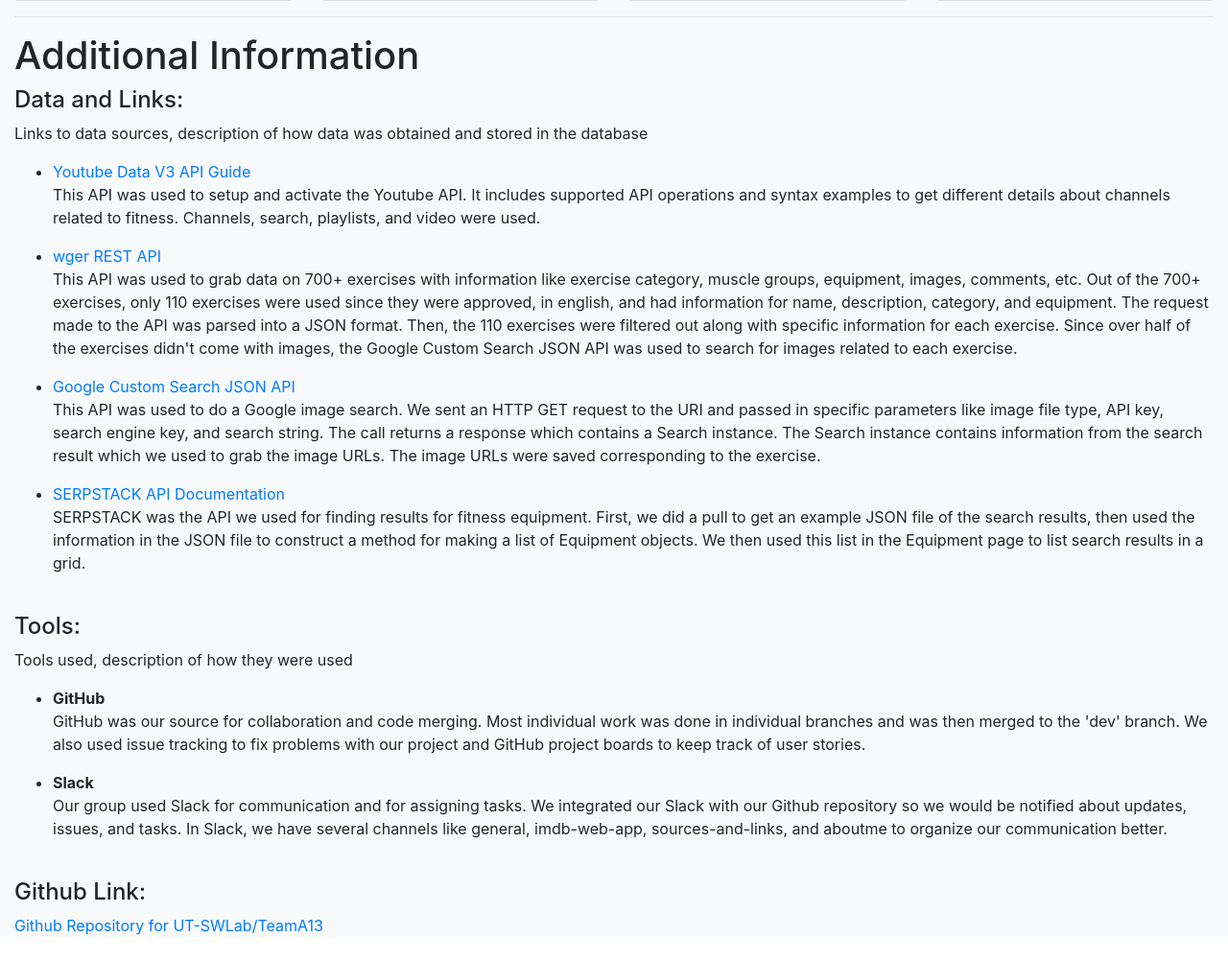
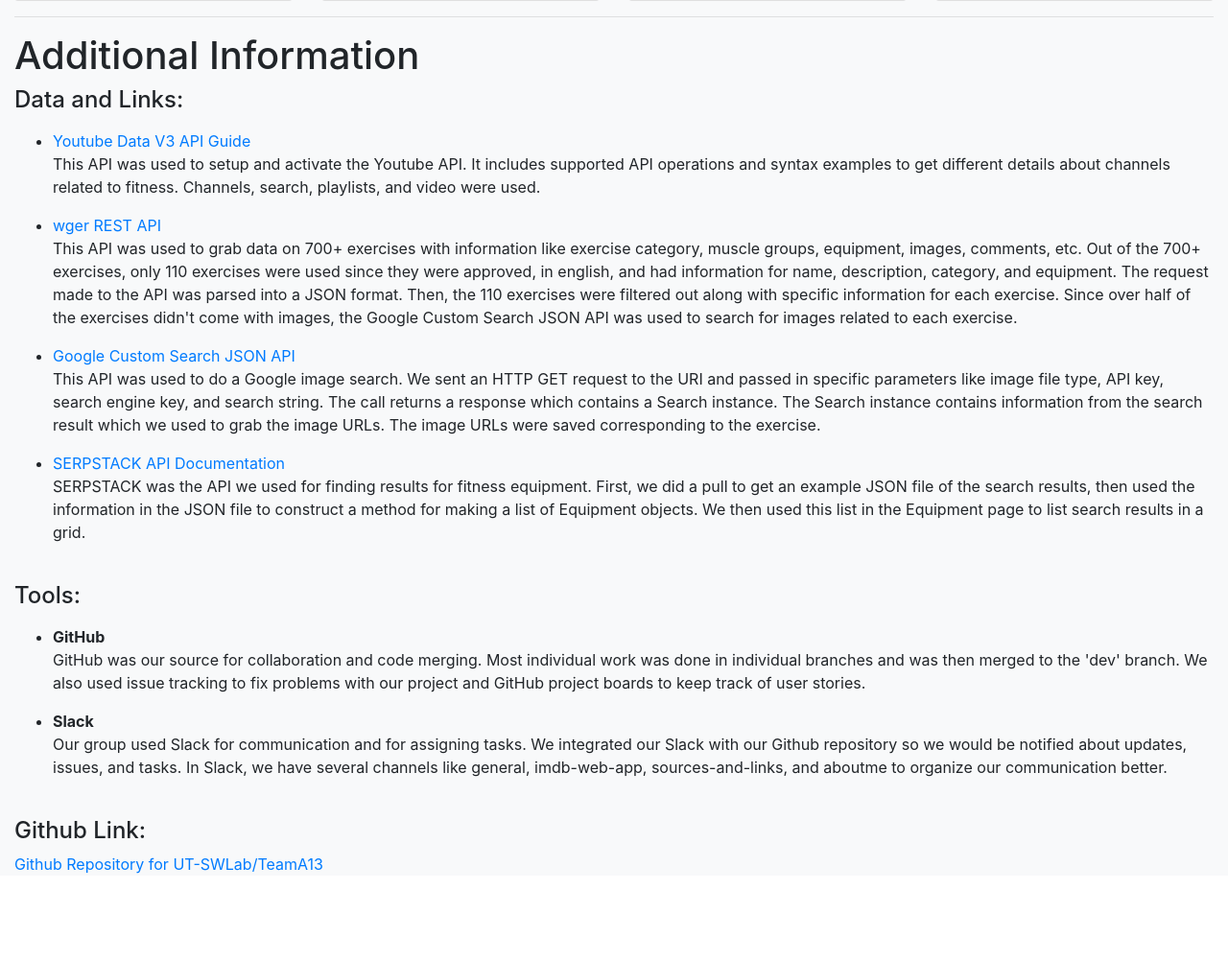
Before and after one commit to wuhoo16/fithub-website, a Flask app: page /about in a window 1280 px wide. Shown: the part 1811-2812 px from the top of the page at 96% size. After the commit the page ends 2722 px from the top, so only its background shows below. Run offline with Flask 2, Linux system fonts and the light colour scheme; some libraries are stand-ins or nearby versions.

Commit message:
removed comments in about page

```diff
--- a/templates/about.html
+++ b/templates/about.html
@@ -116,7 +116,7 @@
         <hr/>
 
         <h1>Additional Information</h1>
-        <h4>Data and Links:</h4> Links to data sources, description of how data was obtained and stored in the database
+        <h4>Data and Links:</h4>
         <p>
             <ul>
                 <li>
@@ -154,7 +154,7 @@
         </p>
 
         <br>
-        <h4>Tools:</h4> Tools used, description of how they were used
+        <h4>Tools:</h4>
         <p>
             <ul>
                 <li>
```
